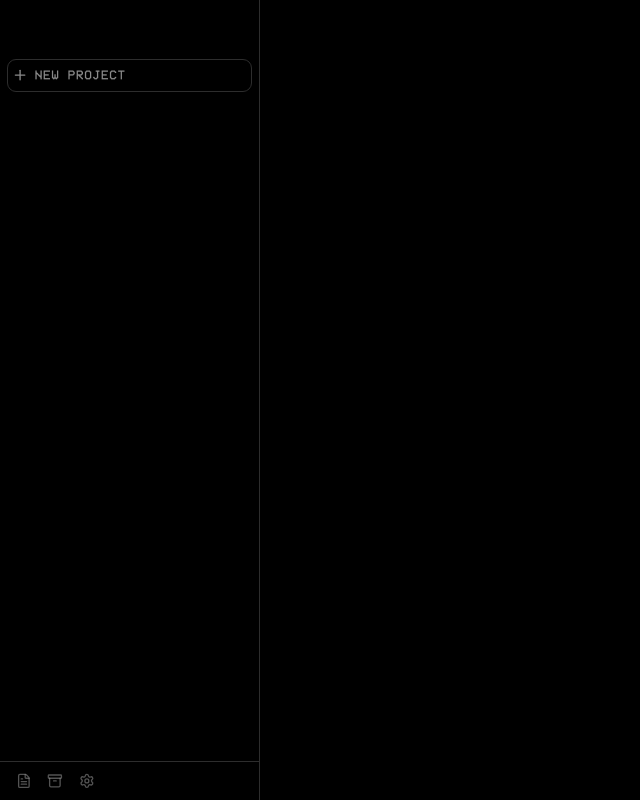
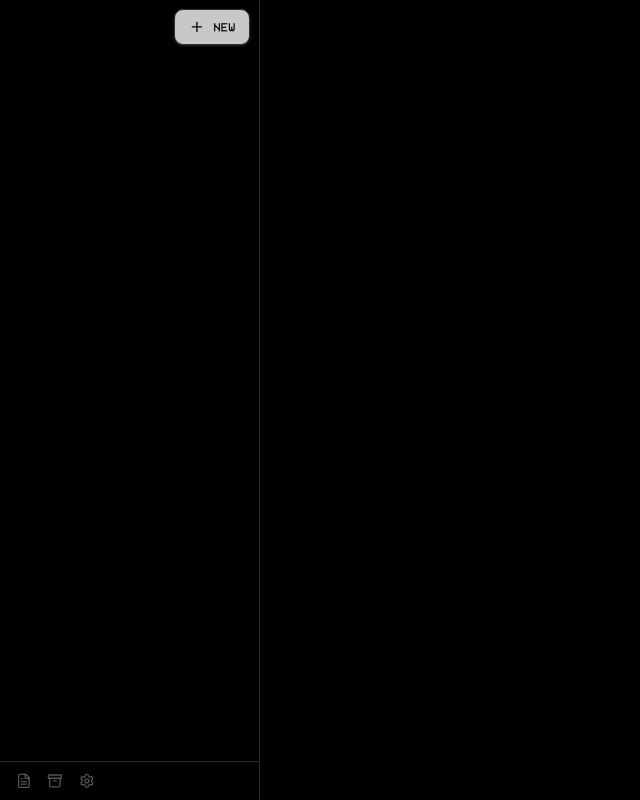
Before and after one commit to olegakbarov/weekend.software, a React (Vite) app: page / in a window 1280 px wide. Shown: the whole page, without its empty margins (0-640 px from the left). Built offline with nearby package versions, Linux system fonts and the light colour scheme.

Commit message:
ux and better readme

```diff
--- a/src-tauri/tauri.conf.json
+++ b/src-tauri/tauri.conf.json
@@ -20,7 +20,7 @@
         "hiddenTitle": true,
         "trafficLightPosition": {
           "x": 11,
-          "y": 20
+          "y": 24
         },
         "backgroundColor": "#000000"
       }
--- a/src/components/sidebar/sidebar.tsx
+++ b/src/components/sidebar/sidebar.tsx
@@ -79,8 +79,6 @@ export function Sidebar({
   });
   const sensors = useSensors(pointerSensor, keyboardSensor);
   const trafficLightsSafeZonePx = 72;
-  const newProjectButtonHeightPx = 33;
-
   const handleDragEnd = useCallback(
     (event: DragEndEvent) => {
       const { active, over } = event;
@@ -95,28 +93,42 @@ export function Sidebar({
 
   return (
     <aside className="flex h-full w-[260px] shrink-0 flex-col border-border border-r bg-background">
+      <div className="shrink-0 px-2">
+        <div className="flex h-12 items-center">
           {!isFullscreen ? (
-        /* ── Header row: traffic lights + archive label/drag area ── */
-        <div className="shrink-0 px-2">
-          <div className="flex h-12 items-center gap-2">
             <div
               className="h-full shrink-0"
               data-tauri-drag-region
               style={{ width: `${trafficLightsSafeZonePx}px` }}
             />
-            {showArchived ? (
+          ) : null}
           <div
-                className="flex min-w-0 flex-1 items-center justify-center font-vcr text-[12px] text-muted-foreground/50"
-                data-tauri-drag-region
+            className={cn(
+              "min-w-0 flex-1 px-2",
+              showArchived
+                ? "flex items-center justify-center font-vcr text-[12px] text-muted-foreground/50"
+                : null
+            )}
+            data-tauri-drag-region={!isFullscreen || undefined}
           >
-                ARCHIVED PROJECTS
+            {showArchived ? "ARCHIVED PROJECTS" : null}
           </div>
-            ) : (
-              <div className="min-w-0 flex-1" data-tauri-drag-region />
+          <button
+            className={cn(
+              "inline-flex h-8 shrink-0 items-center gap-2 rounded-md border px-3 font-vcr text-[12px] uppercase tracking-wide leading-none shadow-sm transition-colors",
+              currentRoute === "home"
+                ? "border-primary/70 bg-primary text-primary-foreground shadow-primary/20"
+                : "border-primary/35 bg-primary/90 text-primary-foreground shadow-primary/15 hover:bg-primary hover:shadow-primary/20"
             )}
+            onClick={onOpenHome}
+            title="New project"
+            type="button"
+          >
+            <Plus className="size-3.5 shrink-0" />
+            <span>New</span>
+          </button>
         </div>
       </div>
-      ) : null}
 
       {/* ── Project list ── */}
       <div className="flex min-h-0 flex-1 flex-col px-1.5">
@@ -124,7 +136,7 @@ export function Sidebar({
             <div
               className={cn(
                 "min-h-0 flex-1 space-y-px overflow-auto",
-              isFullscreen ? "pt-2 pb-0.5" : "py-0.5"
+                "py-0.5"
               )}
             >
             {displayedProjects.length === 0 ? (
@@ -162,25 +174,9 @@ export function Sidebar({
             <div
               className={cn(
                 "min-h-0 flex-1 space-y-px overflow-auto",
-                isFullscreen ? "pt-2 pb-1" : "py-1"
+                "py-1"
               )}
             >
-              <button
-                className={cn(
-                  "mb-[29px] flex w-full items-center gap-2.5 rounded-md border px-2 text-left font-vcr text-[13px] transition-colors",
-                  currentRoute === "home"
-                    ? "border-border/70 text-foreground"
-                    : "border-border/30 text-muted-foreground hover:border-border/60 hover:text-foreground/70"
-                )}
-                onClick={onOpenHome}
-                style={{ height: `${newProjectButtonHeightPx}px` }}
-                type="button"
-              >
-                <span className="inline-flex size-1.5 shrink-0 items-center justify-center">
-                  <Plus className="size-[0.9rem] shrink-0" />
-                </span>
-                <span className="min-w-0 flex-1 truncate">NEW PROJECT</span>
-              </button>
               <SortableContext items={projects} strategy={verticalListSortingStrategy}>
                 {displayedProjects.map((project) => (
                   <SidebarProjectItem
--- a/src/routes/__root.tsx
+++ b/src/routes/__root.tsx
@@ -70,7 +70,6 @@ function RootLayout() {
       activeTerminalId={routeInfo.view === "terminal" ? routeInfo.terminalId : null}
       isFullscreen={isFullscreen}
       onCreateTerminal={actions.createTerminal}
-      onOpenHome={() => void navigate({ to: "/home" })}
       onOpenLogs={() => void navigate({ to: "/logs" })}
       onOpenSettings={() => void navigate({ to: "/settings" })}
       onRenameTerminal={(terminalId, newLabel) => {
```
Also changed, not shown: 2 other files (tests, documents, lock files or other folders). Lines whose indentation alone changed are shown as unchanged.
